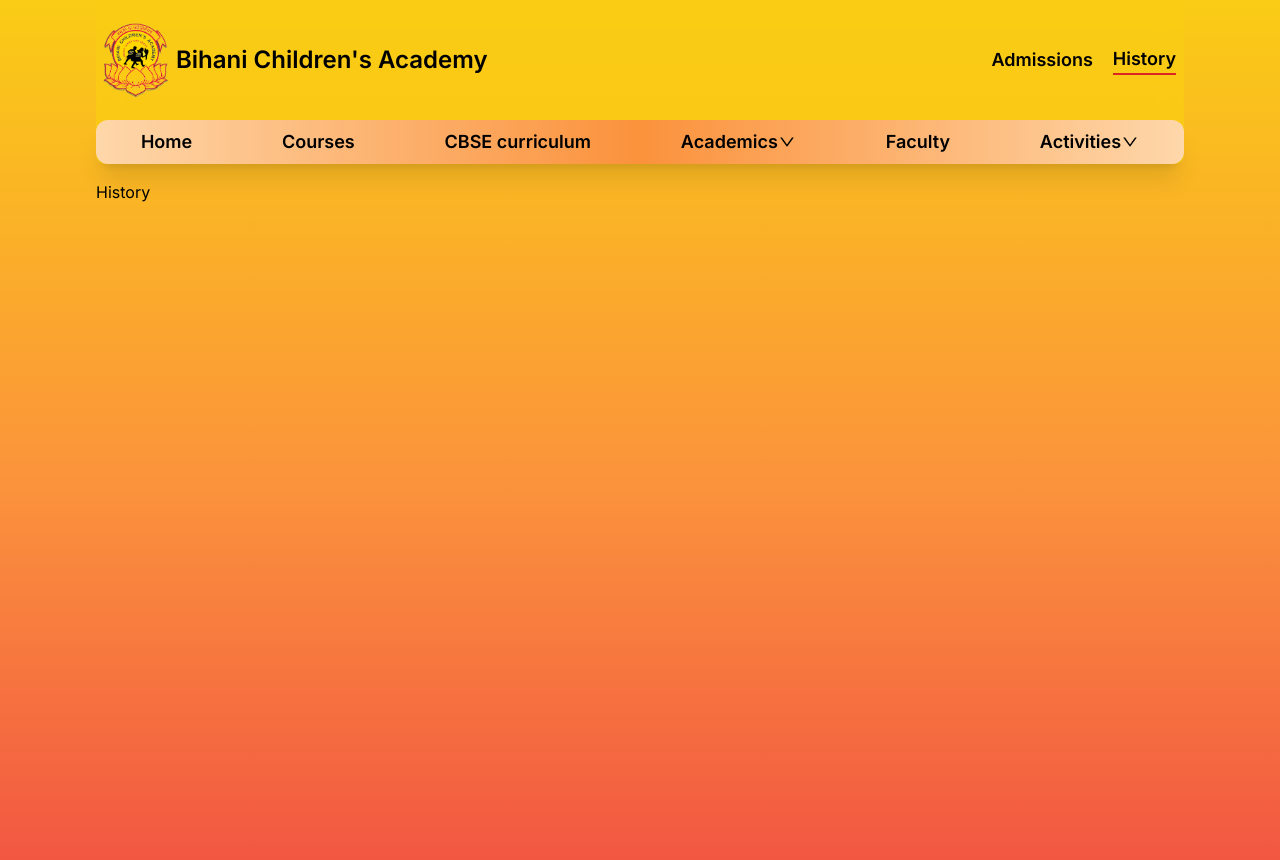
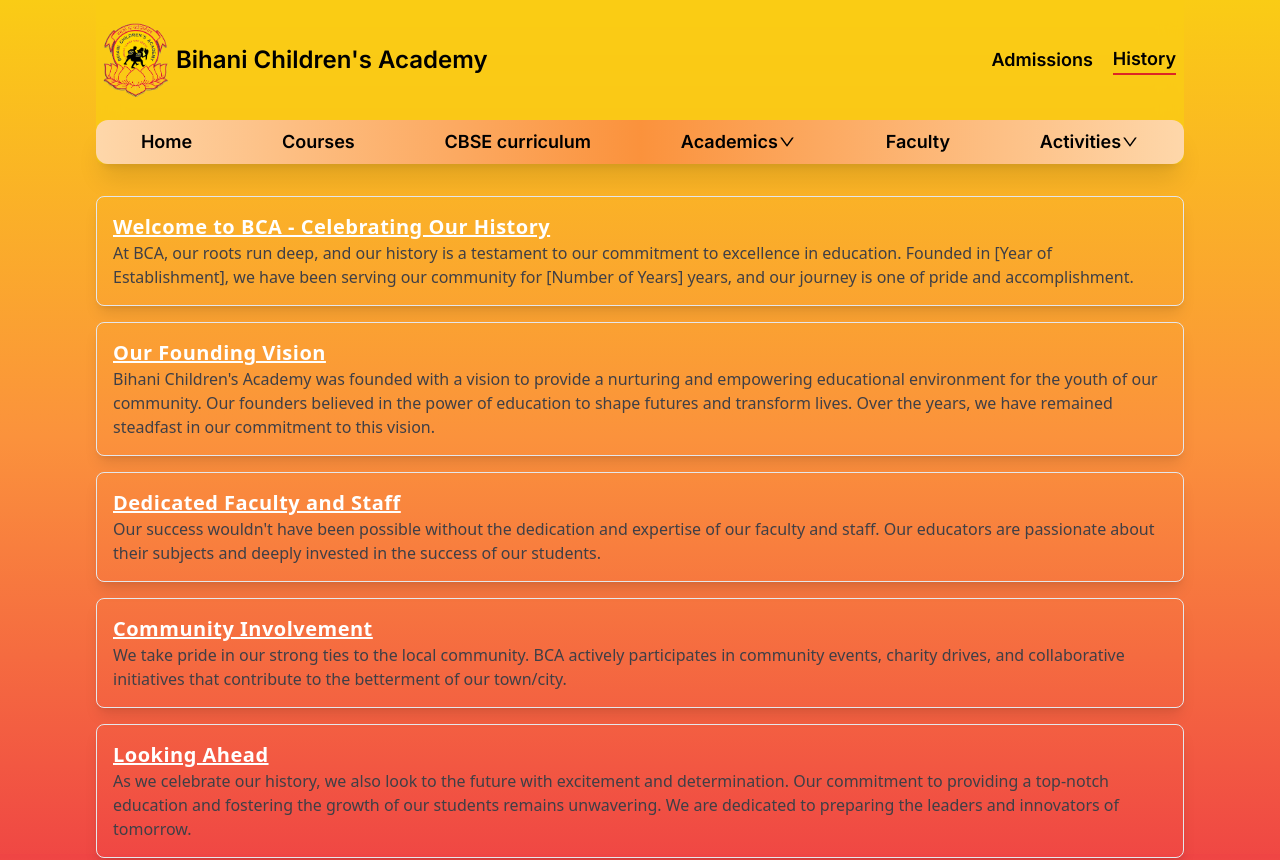
Before and after one commit to shubhjhawar/bihani_children_academy, a Next.js app: page /history in a window 1280 px wide. Shown: the top 860 px of the page. Built offline with nearby package versions, Linux system fonts and the light colour scheme.

Commit message:
history page implemented

```diff
--- a/app/(root)/history/page.js
+++ b/app/(root)/history/page.js
@@ -1,8 +1,15 @@
-import React from 'react'
+import React from 'react';
+
+import { HistoryContainer } from '@/components';
+import { history } from '@/constants';
 
 const History = () => {
   return (
-    <div className="h-screen">History</div>
+    <div className="h-auto">
+      {history.map((element, index) => (
+        <HistoryContainer key={index} title={element.title} content={element.content} index={index} />
+      ))}
+    </div>
   )
 }
 
--- a/components/Calender.jsx
+++ b/components/Calender.jsx
@@ -1,3 +1,4 @@
+"use client";
 import React, { useState } from 'react';
 import { Calendar, momentLocalizer } from 'react-big-calendar';
 import 'react-big-calendar/lib/css/react-big-calendar.css';
--- /dev/null
+++ b/components/HistoryContainer.jsx
@@ -0,0 +1,12 @@
+import React from 'react';
+
+const HistoryContainer = ({title, content, index}) => {
+  return (
+    <div className={`p-4 my-4 border-[1px] rounded-lg flex flex-col shadow-lg`}>
+        <h2 className={`text-white text-xl font-sans font-semibold underline tracking-wide`}>{title}</h2>
+        <p className={`text-zinc-700 font-sans`}>{content}</p>
+    </div>
+  )
+}
+
+export default HistoryContainer
--- a/components/index.js
+++ b/components/index.js
@@ -9,5 +9,6 @@
 import About from "./About";
 import Testimonial from "./Testimonial";
 import Awards from "./Awards";
+import HistoryContainer from "./HistoryContainer";
 
-export {NavBar, Footer, LeftSideBar, RightSideBar, Banner, MyCalendar, Notices, NoticeCard, About, Testimonial, Awards};
+export {NavBar, Footer, LeftSideBar, RightSideBar, Banner, MyCalendar, Notices, NoticeCard, About, Testimonial, Awards, HistoryContainer};
--- a/constants/index.js
+++ b/constants/index.js
@@ -27,6 +27,30 @@
   one, two, three, four, five
 ]
 
+const history = [
+  {
+    title:"Welcome to BCA - Celebrating Our History",
+    content:"At BCA, our roots run deep, and our history is a testament to our commitment to excellence in education. Founded in [Year of Establishment], we have been serving our community for [Number of Years] years, and our journey is one of pride and accomplishment."
+  },
+  {
+    title:"Our Founding Vision",
+    content:"Bihani Children's Academy was founded with a vision to provide a nurturing and empowering educational environment for the youth of our community. Our founders believed in the power of education to shape futures and transform lives. Over the years, we have remained steadfast in our commitment to this vision."
+  },
+  {
+    title:"Dedicated Faculty and Staff",
+    content:"Our success wouldn't have been possible without the dedication and expertise of our faculty and staff. Our educators are passionate about their subjects and deeply invested in the success of our students."
+  },
+  {
+    title:"Community Involvement",
+    content:"We take pride in our strong ties to the local community. BCA actively participates in community events, charity drives, and collaborative initiatives that contribute to the betterment of our town/city."
+  },
+  {
+    title:"Looking Ahead",
+    content:"As we celebrate our history, we also look to the future with excitement and determination. Our commitment to providing a top-notch education and fostering the growth of our students remains unwavering. We are dedicated to preparing the leaders and innovators of tomorrow."
+  },
+
+]
 
 
-export {notices, awards};
+
+export {notices, awards, history};
```
